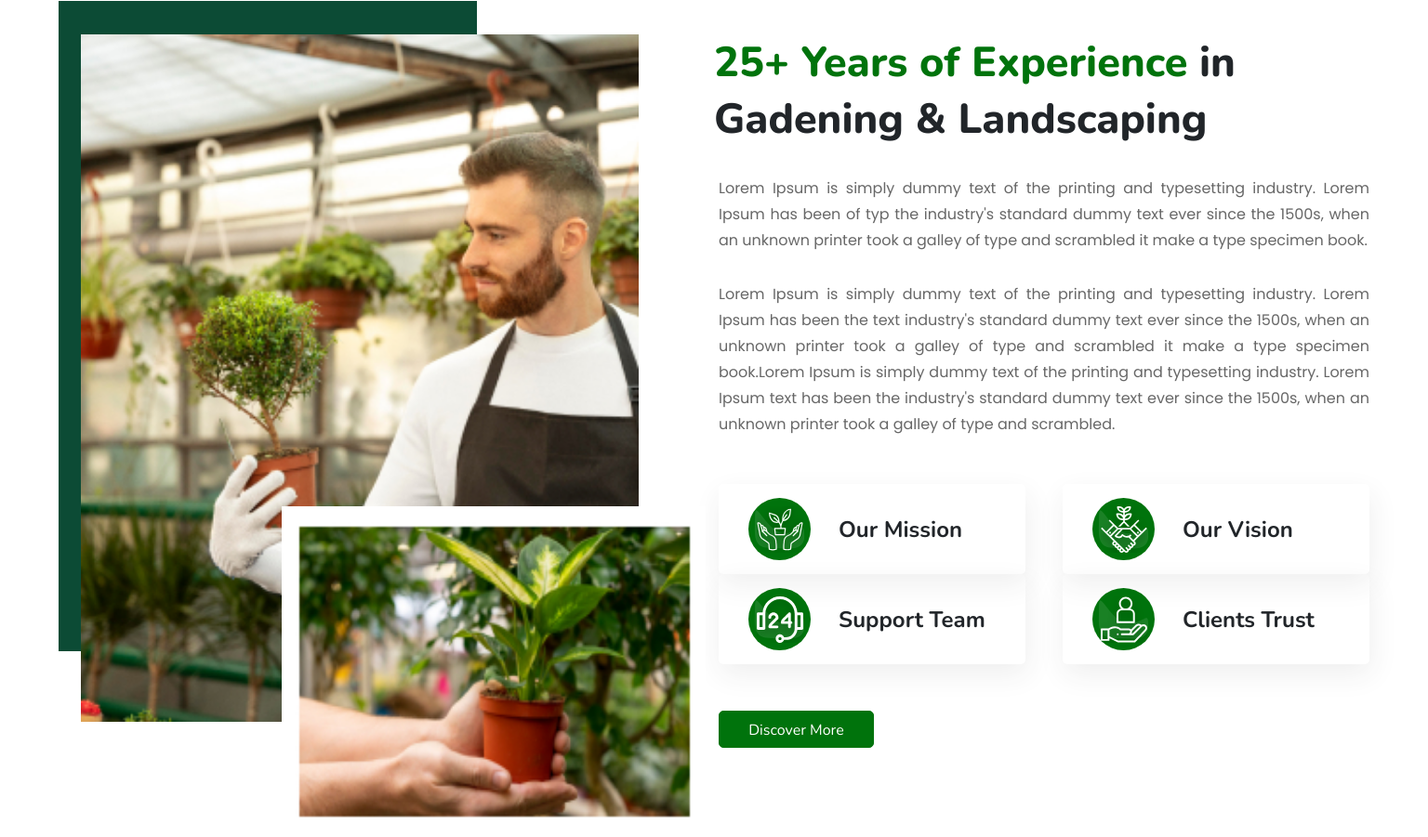
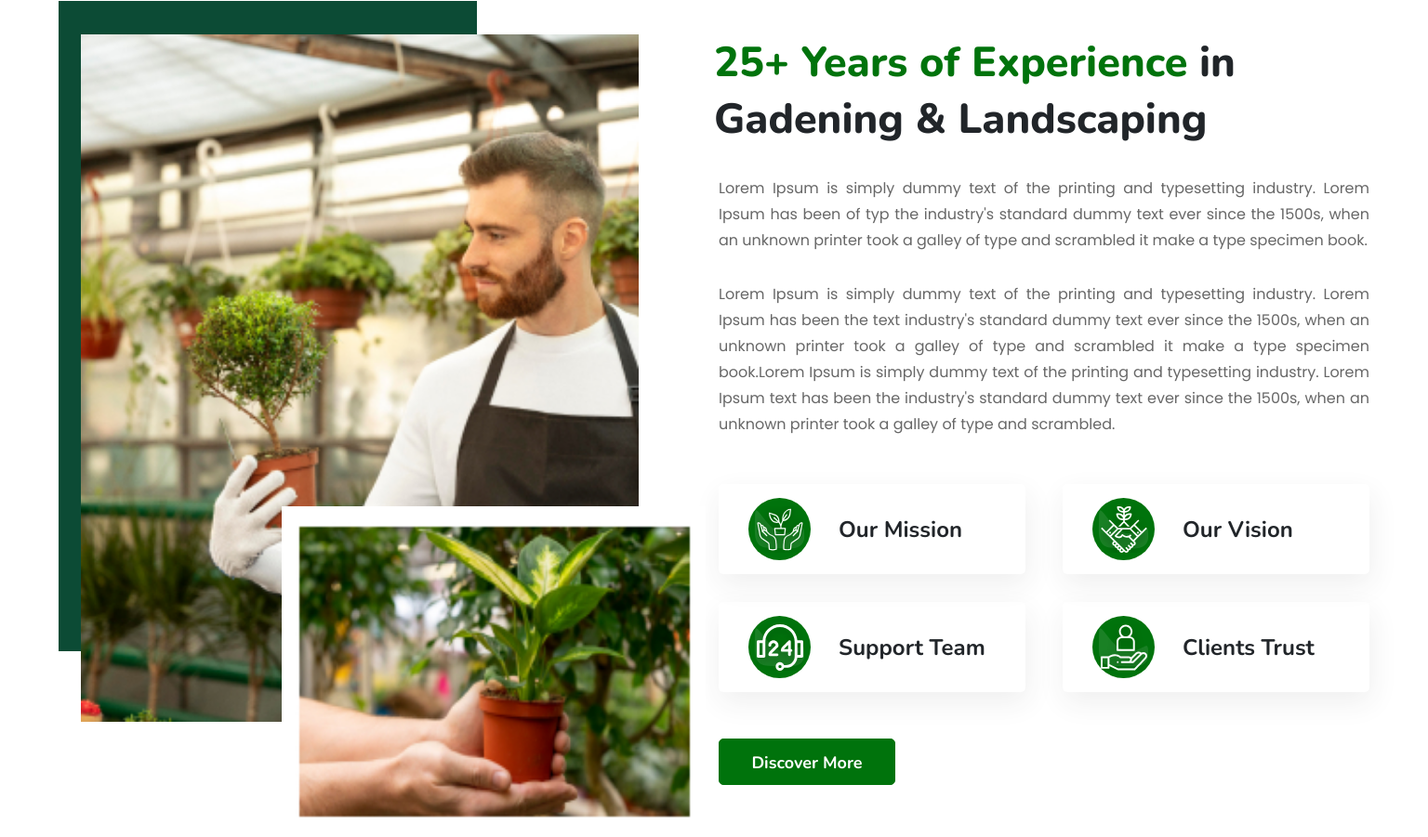
Before and after one commit to olamurm/Plants, a plain HTML site: page index.html in a window 1536 px wide. Shown: the part 1905-2806 px from the top of the page at 93% size. Drawn offline with nearby package versions, Linux system fonts and the light colour scheme.

Commit message:
fixed size about__cards

```diff
--- a/_about.scss
+++ b/_about.scss
@@ -171,6 +171,9 @@
     }
 
     .about-content {
+        display: flex;
+        flex-direction: column;
+        gap: 50px;
         padding-top: 36px;
     }
 
@@ -192,10 +195,8 @@
     }
 
     .about__cards {
-        padding-top: 50px;
-        padding-bottom: 50px;
-        justify-content: space-between;
-        align-content: space-between;
+        padding: 0;
+        height: 224px;
     }
 
     .about__card {
@@ -213,36 +214,17 @@
     .emblem {
         width: 67px;
         height: 67px;
-        background-repeat: no-repeat, no-repeat, no-repeat;
         background-size: 50px 50px, 55px 42px, 67px 67px;
-        background-position: center, center, center;
-    }
-
-    .mission {
-        background-image: url(images/Our-Mission.svg), url(images/Ellipse-26.svg), url(images/Ellipse-25.svg);
-    }
-
-    .vision {
-        background-image: url(images/Our-Vision.svg), url(images/Ellipse-26.svg), url(images/Ellipse-25.svg);
-    }
-
-    .team {
-        background-image: url(images/Support-Team.svg), url(images/Ellipse-26.svg), url(images/Ellipse-25.svg);
-    }
-
-    .trust {
-        background-image: url(images/Clients-Trust.svg), url(images/Ellipse-26.svg), url(images/Ellipse-25.svg);
     }
 
     .about__button {
         margin: 0;
-        width: 167px;
-        height: 40px;
-        text-align: center;
-        line-height: 40px;
+        width: 190px;
+        height: 50px;
+        font-size: 18px;
+        font-weight: 700;
+        line-height: 50px;
+        text-transform: capitalize;
     }
 
-
-
-
 }
```
Also changed, not shown: style.css, 1 other file.
